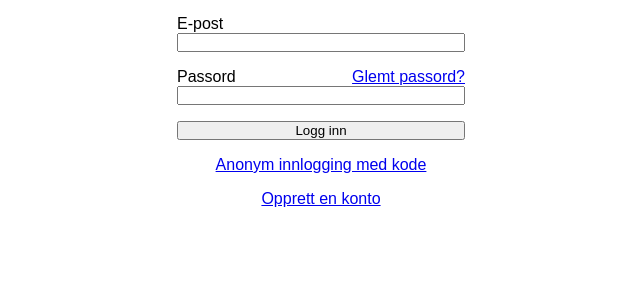
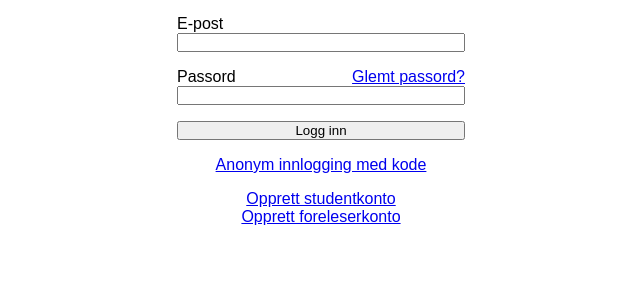
Before and after one commit to sanderbjo/Datasikkerhet-i-utvikling-og-drift, a PHP site: page /login.php in a window 1280 px wide. Shown: the part 144-446 px from the top of the page, without its empty margins (319-959 px from the left). Run offline with PHP 8.4, Linux system fonts and the light colour scheme.

Commit message:
endret knapp i login for å registrere enten foreleser eller student

```diff
--- a/login.php
+++ b/login.php
@@ -94,7 +94,8 @@ require_once "modules/header.php";
                     <p><a href="/anon-login.php">Anonym innlogging med kode</a></p>
                 </div>
                 <div class="login-option-signup center">
-                    <p><a href="/signup.php">Opprett en konto</a>
+                    <p><a href="/register-student.php">Opprett studentkonto</a>
+                    <p><a href="/register-lecturer.php">Opprett foreleserkonto</a></p>
                     </p>
                 </div>
             </div>
```
